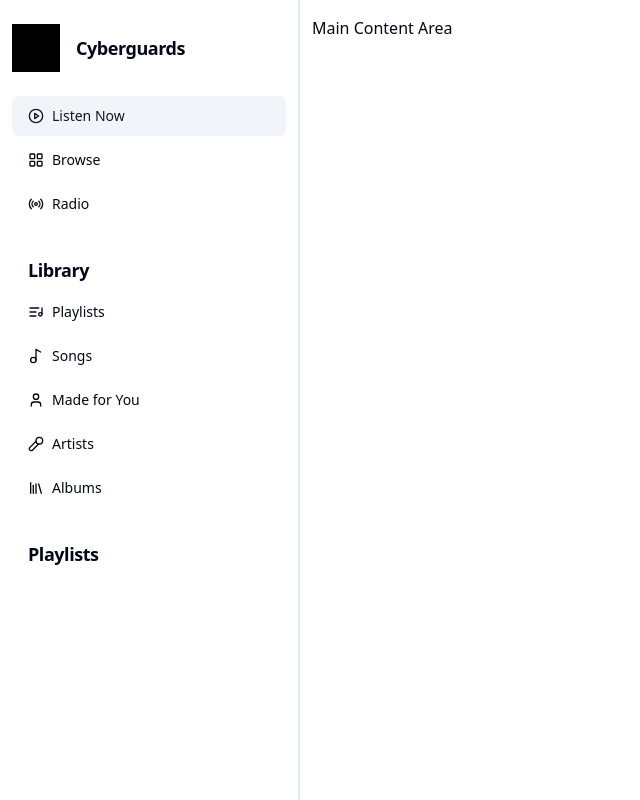
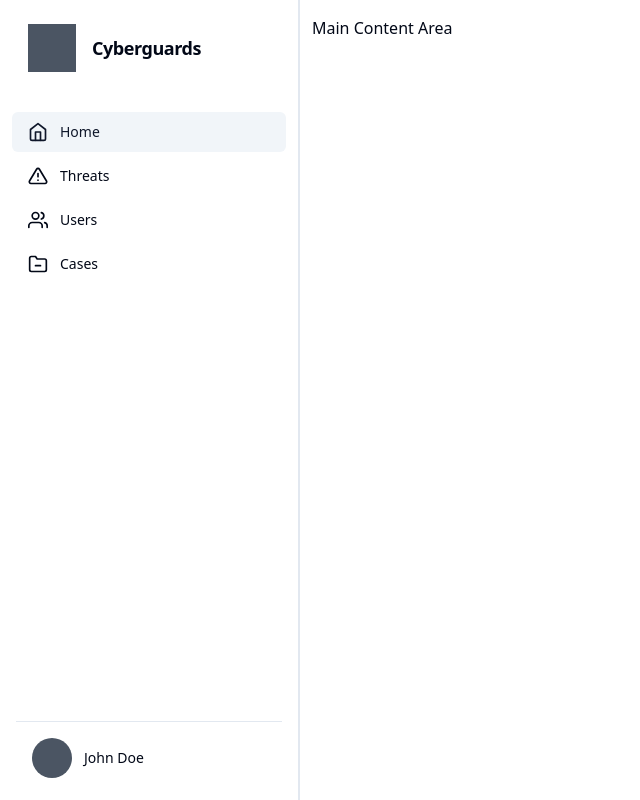
Before and after one commit to javilian98/cyberguards-frontend, a React (Vite) app: page / in a window 1280 px wide. Shown: the whole page, without its empty margins (0-640 px from the left). Built offline with nearby package versions, Linux system fonts and the light colour scheme.

Commit message:
[Javier] feat: Added proper icons and menu items for Sidebar

```diff
--- a/package.json
+++ b/package.json
@@ -17,6 +17,7 @@
     "lucide-react": "^0.316.0",
     "react": "^18.2.0",
     "react-dom": "^18.2.0",
+    "react-icons": "^5.0.1",
     "tailwind-merge": "^2.2.1",
     "tailwindcss-animate": "^1.0.7"
   },
--- a/src/components/Layouts/Sidebar.tsx
+++ b/src/components/Layouts/Sidebar.tsx
@@ -1,5 +1,13 @@
 import { cn } from "@/lib/utils";
 import { Button } from "@/components/ui/button";
+import { Separator } from "@/components/ui/separator";
+
+import {
+  FiHome,
+  FiAlertTriangle,
+  FiUsers,
+  FiFolderMinus,
+} from "react-icons/fi";
 
 interface SidebarProps extends React.HTMLAttributes<HTMLDivElement> {
   //   playlists: Playlist[]
@@ -8,77 +16,45 @@ interface SidebarProps extends React.HTMLAttributes<HTMLDivElement> {
 export default function Sidebar({ className }: SidebarProps) {
   return (
     <div>
-      <div className="space-y-4 py-4 border-r-2 min-h-dvh w-[300px]">
-        <div className="px-3 py-2">
+      <div className="space-y-4 py-4 border-r-2 min-h-dvh w-[300px] flex flex-col justify-between">
+        <div>
+          <div className="px-7 py-2">
             <div className="flex items-center mb-6">
-            <div className="w-12 h-12 bg-black"></div>
+              <div className="w-12 h-12 bg-gray-600"></div>
               <h2 className="px-4 text-lg font-semibold tracking-tight">
                 Cyberguards
               </h2>
             </div>
+          </div>
+          <div className="px-3 py-2">
+            {/* <h2 className="mb-2 px-4 text-lg font-semibold tracking-tight">
+            Library
+          </h2> */}
             <div className="space-y-1">
               <Button variant="secondary" className="w-full justify-start">
-              <svg
-                xmlns="http://www.w3.org/2000/svg"
-                viewBox="0 0 24 24"
-                fill="none"
-                stroke="currentColor"
-                strokeWidth="2"
-                strokeLinecap="round"
-                strokeLinejoin="round"
-                className="mr-2 h-4 w-4"
-              >
-                <circle cx="12" cy="12" r="10" />
-                <polygon points="10 8 16 12 10 16 10 8" />
-              </svg>
-              Listen Now
+                <FiHome className="h-5 w-5 mr-3" />
+                Home
               </Button>
               <Button variant="ghost" className="w-full justify-start">
-              <svg
-                xmlns="http://www.w3.org/2000/svg"
-                viewBox="0 0 24 24"
-                fill="none"
-                stroke="currentColor"
-                strokeWidth="2"
-                strokeLinecap="round"
-                strokeLinejoin="round"
-                className="mr-2 h-4 w-4"
-              >
-                <rect width="7" height="7" x="3" y="3" rx="1" />
-                <rect width="7" height="7" x="14" y="3" rx="1" />
-                <rect width="7" height="7" x="14" y="14" rx="1" />
-                <rect width="7" height="7" x="3" y="14" rx="1" />
-              </svg>
-              Browse
+                <FiAlertTriangle className="h-5 w-5 mr-3" />
+                Threats
               </Button>
               <Button variant="ghost" className="w-full justify-start">
-              <svg
-                xmlns="http://www.w3.org/2000/svg"
-                viewBox="0 0 24 24"
-                fill="none"
-                stroke="currentColor"
-                strokeWidth="2"
-                strokeLinecap="round"
-                strokeLinejoin="round"
-                className="mr-2 h-4 w-4"
-              >
-                <path d="M4.9 19.1C1 15.2 1 8.8 4.9 4.9" />
-                <path d="M7.8 16.2c-2.3-2.3-2.3-6.1 0-8.5" />
-                <circle cx="12" cy="12" r="2" />
-                <path d="M16.2 7.8c2.3 2.3 2.3 6.1 0 8.5" />
-                <path d="M19.1 4.9C23 8.8 23 15.1 19.1 19" />
-              </svg>
-              Radio
+                <FiUsers className="h-5 w-5 mr-3" />
+                Users
+              </Button>
+              <Button variant="ghost" className="w-full justify-start">
+                <FiFolderMinus className="h-5 w-5 mr-3" />
+                Cases
               </Button>
             </div>
           </div>
-        <div className="px-3 py-2">
-          <h2 className="mb-2 px-4 text-lg font-semibold tracking-tight">
-            Library
-          </h2>
-          <div className="space-y-1">
+        </div>
+
+        <div className="px-4">
+          <Separator className="mb-4" />
           <Button variant="ghost" className="w-full justify-start">
-              <svg
+            {/* <svg
               xmlns="http://www.w3.org/2000/svg"
               viewBox="0 0 24 24"
               fill="none"
@@ -93,81 +69,10 @@ export default function Sidebar({ className }: SidebarProps) {
               <path d="M12 12H3" />
               <path d="M16 6H3" />
               <path d="M12 18H3" />
-              </svg>
-              Playlists
+            </svg> */}
+            <div className="w-10 h-10 bg-gray-600 mr-3 rounded-full"></div>
+            John Doe
           </Button>
-            <Button variant="ghost" className="w-full justify-start">
-              <svg
-                xmlns="http://www.w3.org/2000/svg"
-                viewBox="0 0 24 24"
-                fill="none"
-                stroke="currentColor"
-                strokeWidth="2"
-                strokeLinecap="round"
-                strokeLinejoin="round"
-                className="mr-2 h-4 w-4"
-              >
-                <circle cx="8" cy="18" r="4" />
-                <path d="M12 18V2l7 4" />
-              </svg>
-              Songs
-            </Button>
-            <Button variant="ghost" className="w-full justify-start">
-              <svg
-                xmlns="http://www.w3.org/2000/svg"
-                viewBox="0 0 24 24"
-                fill="none"
-                stroke="currentColor"
-                strokeWidth="2"
-                strokeLinecap="round"
-                strokeLinejoin="round"
-                className="mr-2 h-4 w-4"
-              >
-                <path d="M19 21v-2a4 4 0 0 0-4-4H9a4 4 0 0 0-4 4v2" />
-                <circle cx="12" cy="7" r="4" />
-              </svg>
-              Made for You
-            </Button>
-            <Button variant="ghost" className="w-full justify-start">
-              <svg
-                xmlns="http://www.w3.org/2000/svg"
-                viewBox="0 0 24 24"
-                fill="none"
-                stroke="currentColor"
-                strokeWidth="2"
-                strokeLinecap="round"
-                strokeLinejoin="round"
-                className="mr-2 h-4 w-4"
-              >
-                <path d="m12 8-9.04 9.06a2.82 2.82 0 1 0 3.98 3.98L16 12" />
-                <circle cx="17" cy="7" r="5" />
-              </svg>
-              Artists
-            </Button>
-            <Button variant="ghost" className="w-full justify-start">
-              <svg
-                xmlns="http://www.w3.org/2000/svg"
-                viewBox="0 0 24 24"
-                fill="none"
-                stroke="currentColor"
-                strokeWidth="2"
-                strokeLinecap="round"
-                strokeLinejoin="round"
-                className="mr-2 h-4 w-4"
-              >
-                <path d="m16 6 4 14" />
-                <path d="M12 6v14" />
-                <path d="M8 8v12" />
-                <path d="M4 4v16" />
-              </svg>
-              Albums
-            </Button>
-          </div>
-        </div>
-        <div className="py-2">
-          <h2 className="relative px-7 text-lg font-semibold tracking-tight">
-            Playlists
-          </h2>
         </div>
       </div>
     </div>
```
Also changed, not shown: 1 other file (tests, documents, lock files or other folders). Lines whose indentation alone changed are shown as unchanged.
